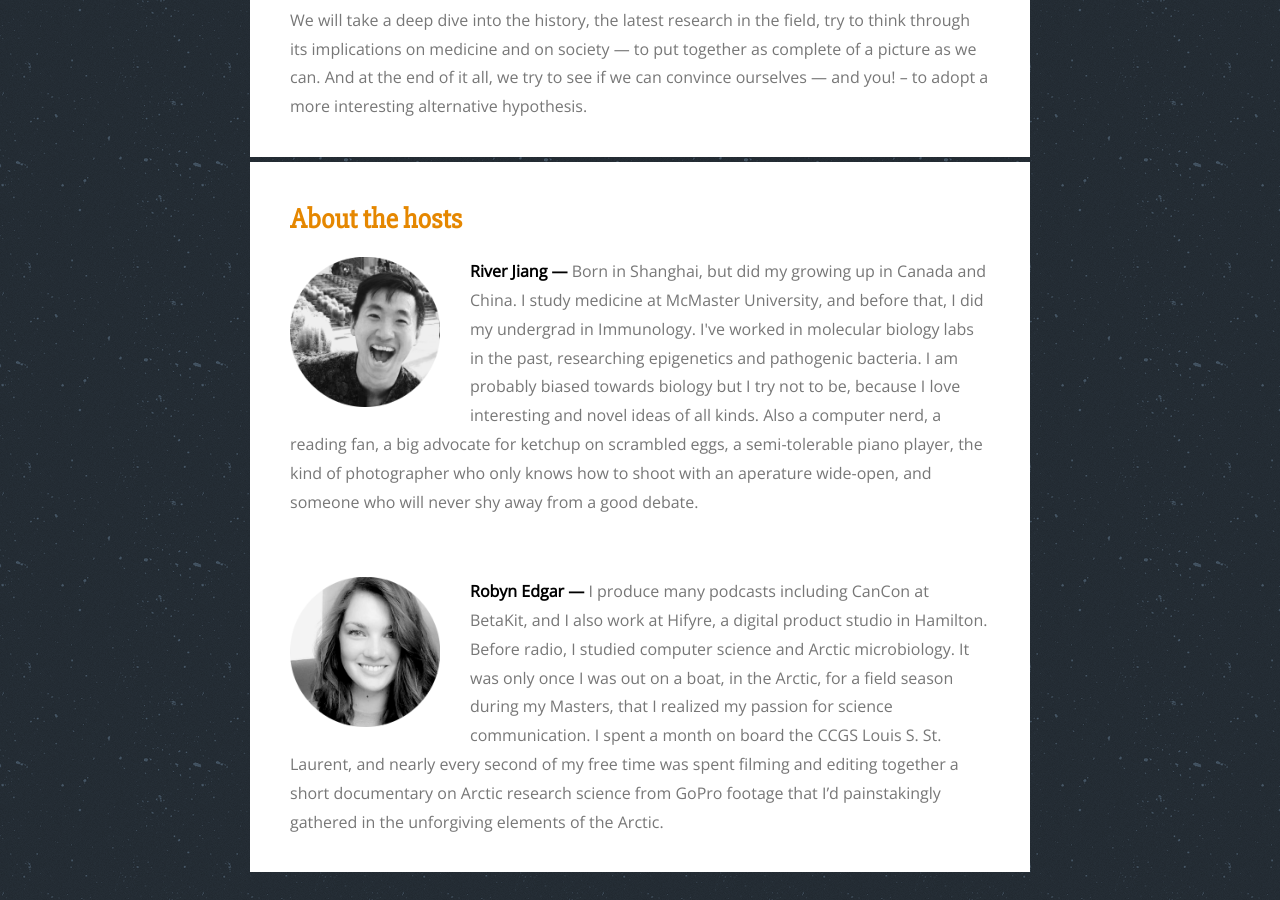
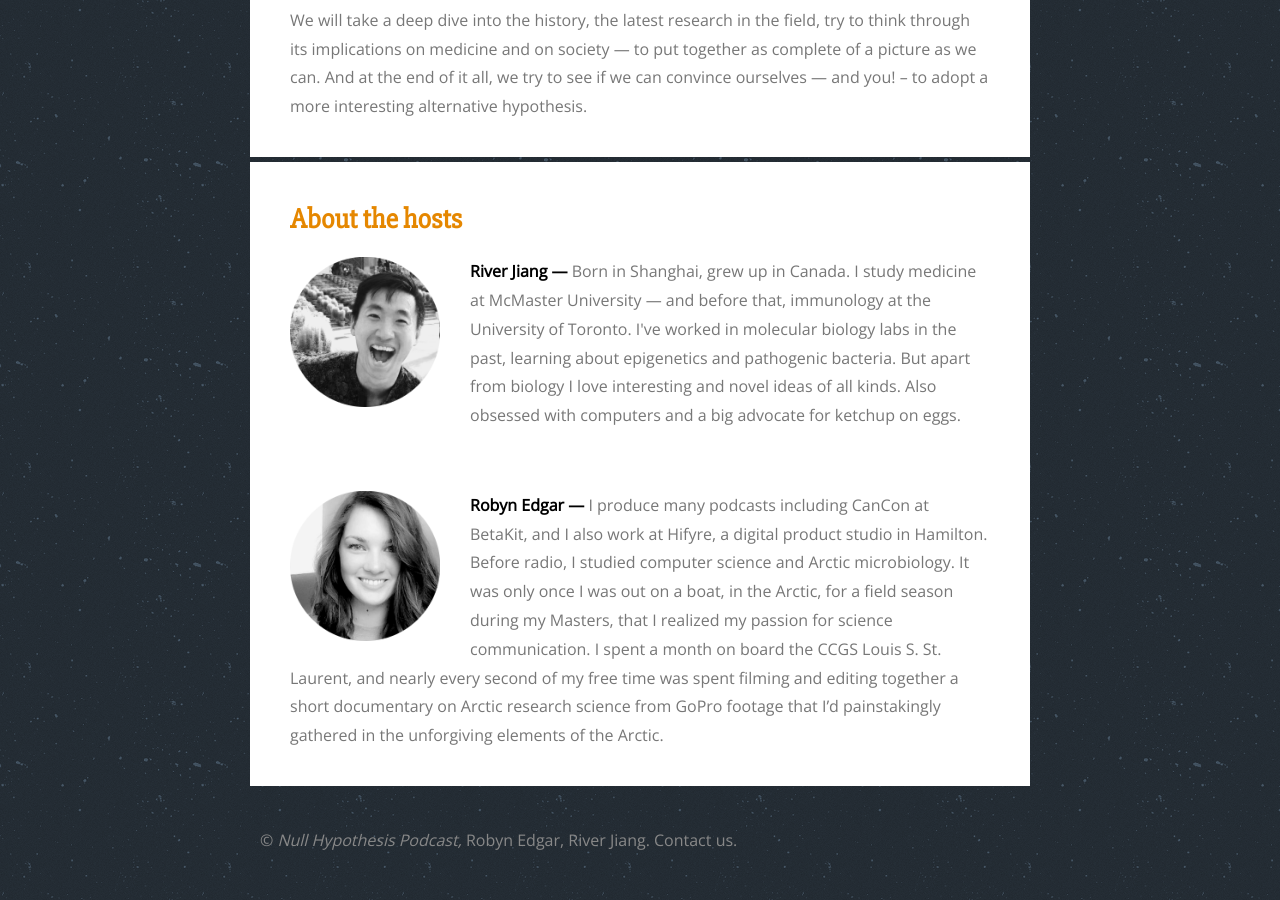
Before and after one commit to river/nullhypothesispodcast, a Jekyll site: the page built from index.md, in a window 1280 px wide and 900 px high, scrolled down 1721 px. Built offline with Jekyll 4.4.1, drawn with Linux system fonts in a browser that asks for light colours.

Commit message:
Update home.html

```diff
--- a/_layouts/home.html
+++ b/_layouts/home.html
@@ -27,7 +27,7 @@ layout: master
 
 <div class="card">
   <h2>About the hosts</h2>
-  <p><img src="/assets/river-round.png" alt="River Jiang" style="width: 150px; height: 150px; float: left; padding: 0 30px 10px 0;" /><strong>River Jiang —</strong> Born in Shanghai, but did my growing up in Canada and China. I study medicine at McMaster University, and before that, I did my undergrad in Immunology. I've worked in molecular biology labs in the past, researching epigenetics and pathogenic bacteria. I am probably biased towards biology but I try not to be, because I love interesting and novel ideas of all kinds. Also a computer nerd, a reading fan, a big advocate for ketchup on scrambled eggs, a semi-tolerable piano player, the kind of photographer who only knows how to shoot with an aperature wide-open, and someone who will never shy away from a good debate.</p>
+  <p><img src="/assets/river-round.png" alt="River Jiang" style="width: 150px; height: 150px; float: left; padding: 0 30px 10px 0;" /><strong>River Jiang —</strong> Born in Shanghai, grew up in Canada. I study medicine at McMaster University — and before that, immunology at the University of Toronto. I've worked in molecular biology labs in the past, learning about epigenetics and pathogenic bacteria. But apart from biology I love interesting and novel ideas of all kinds. Also obsessed with computers and a big advocate for ketchup on eggs.</p>
 
   <p>&nbsp;</p>
 
```
